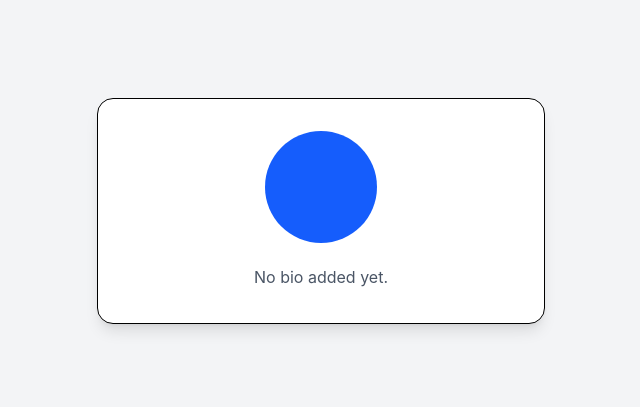
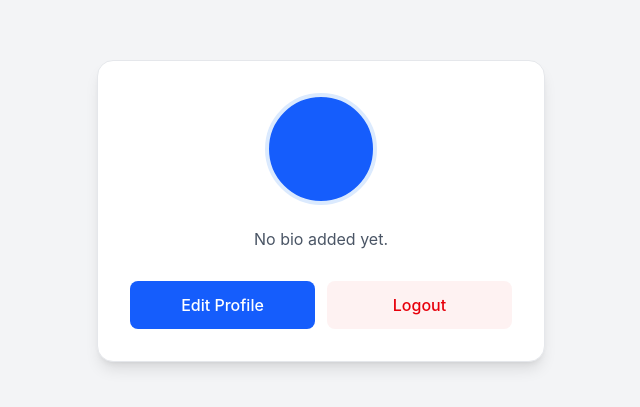
Before and after one commit to adnanhaider-official/mern-authentication-project, a React app in the folder frontend/: page / in a window 1280 px wide. Shown: the part 189-596 px from the top of the page, without its empty margins (319-959 px from the left). Built offline with nearby package versions, Linux system fonts and the light colour scheme; no server answers; the HTML template or start-up script is replaced by a standard one.

Commit message:
add profile dashboard and update profile

```diff
--- a/frontend/src/pages/Home.jsx
+++ b/frontend/src/pages/Home.jsx
@@ -1,38 +1,217 @@
+import { useState } from "react";
 import { useAuth } from "../context/AuthContext";
+import { useNavigate } from "react-router-dom";
+import api from "../lib/axios";
 
 function Home() {
-  const { user } = useAuth();
+  const { user, setUser } = useAuth();
+  const navigate = useNavigate();
+
+  // Edit profile states
+  const [editing, setEditing] = useState(false);
+  const [name, setName] = useState(user?.name || "");
+  const [bio, setBio] = useState(user?.bio || "");
+  const [avatar, setAvatar] = useState(null);
+
+  // Loading and error states
+  const [loading, setLoading] = useState(false);
+  const [loggingOut, setLoggingOut] = useState(false);
+  const [error, setError] = useState("");
+
+  // Update Profile
+  const handleUpdate = async (e) => {
+    e.preventDefault();
+
+    try {
+      setLoading(true);
+      setError("");
+
+      const formData = new FormData();
+
+      formData.append("name", name);
+      formData.append("bio", bio);
+
+      if (avatar) {
+        formData.append("avatar", avatar);
+      }
+
+      const response = await api.put("/auth/profile", formData);
+
+      setUser(response.data.data);
+      setEditing(false);
+      setAvatar(null);
+    } catch (error) {
+      setError(error.response?.data?.message || "Profile update failed");
+    } finally {
+      setLoading(false);
+    }
+  };
+
+  // Logout
+  const handleLogout = async () => {
+    try {
+      setLoggingOut(true);
+
+      await api.post("/auth/logout");
+
+      setUser(null);
+      navigate("/login");
+    } catch (error) {
+      console.log("Logout failed:", error);
+    } finally {
+      setLoggingOut(false);
+    }
+  };
+
+  // Cancel Editing
+  const handleCancel = () => {
+    setName(user?.name || "");
+    setBio(user?.bio || "");
+    setAvatar(null);
+    setError("");
+    setEditing(false);
+  };
+
+  // Image Preview
+  const imagePreview = avatar ? URL.createObjectURL(avatar) : user?.avatar;
 
   return (
-    <div className="min-h-screen bg-gray-100 flex items-center justify-center px-4">
-      <div className="w-full max-w-md bg-white rounded-2xl shadow-lg border p-8 text-center">
+    <div className="min-h-screen bg-gray-100 flex items-center justify-center px-4 py-8">
+      <div className="w-full max-w-md bg-white rounded-2xl shadow-lg border border-gray-200 p-8 text-center">
         {/* Profile Image */}
 
-        {user?.avatar ? (
+        {imagePreview ? (
           <img
-            src={user.avatar}
+            src={imagePreview}
             alt="Profile"
             className="w-28 h-28 rounded-full object-cover mx-auto border-4 border-blue-100"
           />
         ) : (
-          <div className="w-28 h-28 rounded-full bg-blue-600 text-white flex items-center justify-center text-4xl font-bold mx-auto">
+          <div className="w-28 h-28 rounded-full bg-blue-600 text-white flex items-center justify-center text-4xl font-bold mx-auto border-4 border-blue-100">
             {user?.name?.charAt(0).toUpperCase()}
           </div>
         )}
 
-        {/* Name */}
+        {/* Profile View */}
 
-        <h1 className="text-2xl font-bold text-gray-800 mt-5">{user?.name}</h1>
+        {!editing && (
+          <>
+            <h1 className="text-2xl font-bold text-gray-800 mt-5">
+              {user?.name}
+            </h1>
 
-        {/* Email */}
+            <p className="text-gray-500 text-sm mt-2">{user?.email}</p>
 
-        <p className="text-gray-500 text-sm mt-2">{user?.email}</p>
+            <p className="text-gray-600 mt-5 leading-7">
+              {user?.bio || "No bio added yet."}
+            </p>
 
-        {/* Bio */}
+            {/* Buttons */}
 
-        <p className="text-gray-600 mt-5 leading-7">
-          {user?.bio || "No bio added yet."}
-        </p>
+            <div className="flex gap-3 mt-7">
+              <button
+                onClick={() => {
+                  setName(user?.name || "");
+                  setBio(user?.bio || "");
+                  setAvatar(null);
+                  setError("");
+                  setEditing(true);
+                }}
+                className="flex-1 bg-blue-600 text-white py-3 rounded-lg font-medium hover:bg-blue-700 transition"
+              >
+                Edit Profile
+              </button>
+
+              <button
+                onClick={handleLogout}
+                disabled={loggingOut}
+                className="flex-1 bg-red-50 text-red-600 py-3 rounded-lg font-medium hover:bg-red-100 transition disabled:opacity-50"
+              >
+                {loggingOut ? "Logging out..." : "Logout"}
+              </button>
+            </div>
+          </>
+        )}
+
+        {/* Edit Profile Form */}
+
+        {editing && (
+          <form onSubmit={handleUpdate} className="mt-6 space-y-4 text-left">
+            <h2 className="text-xl font-bold text-center text-gray-800 mb-5">
+              Edit Profile
+            </h2>
+
+            {/* Name */}
+
+            <div>
+              <label className="block text-sm font-medium mb-2">Name</label>
+
+              <input
+                type="text"
+                value={name}
+                onChange={(e) => setName(e.target.value)}
+                required
+                className="w-full border rounded-lg p-3 outline-none focus:border-blue-500"
+              />
+            </div>
+
+            {/* Bio */}
+
+            <div>
+              <label className="block text-sm font-medium mb-2">Bio</label>
+
+              <textarea
+                value={bio}
+                onChange={(e) => setBio(e.target.value)}
+                maxLength={300}
+                rows={3}
+                className="w-full border rounded-lg p-3 outline-none focus:border-blue-500 resize-none"
+                placeholder="Write your bio..."
+              />
+            </div>
+
+            {/* Profile Image */}
+
+            <div>
+              <label className="block text-sm font-medium mb-2">
+                Profile Image
+              </label>
+
+              <input
+                type="file"
+                accept="image/*"
+                onChange={(e) => setAvatar(e.target.files[0] || null)}
+                className="w-full text-sm border rounded-lg p-2"
+              />
+            </div>
+
+            {/* Error */}
+
+            {error && (
+              <p className="text-sm text-red-500 text-center">{error}</p>
+            )}
+
+            {/* Save Button */}
+
+            <button
+              type="submit"
+              disabled={loading}
+              className="w-full bg-blue-600 text-white py-3 rounded-lg font-medium hover:bg-blue-700 disabled:opacity-50"
+            >
+              {loading ? "Saving..." : "Save Changes"}
+            </button>
+
+            {/* Cancel Button */}
+
+            <button
+              type="button"
+              onClick={handleCancel}
+              className="w-full bg-gray-100 text-gray-700 py-3 rounded-lg font-medium hover:bg-gray-200"
+            >
+              Cancel
+            </button>
+          </form>
+        )}
       </div>
     </div>
   );
```
